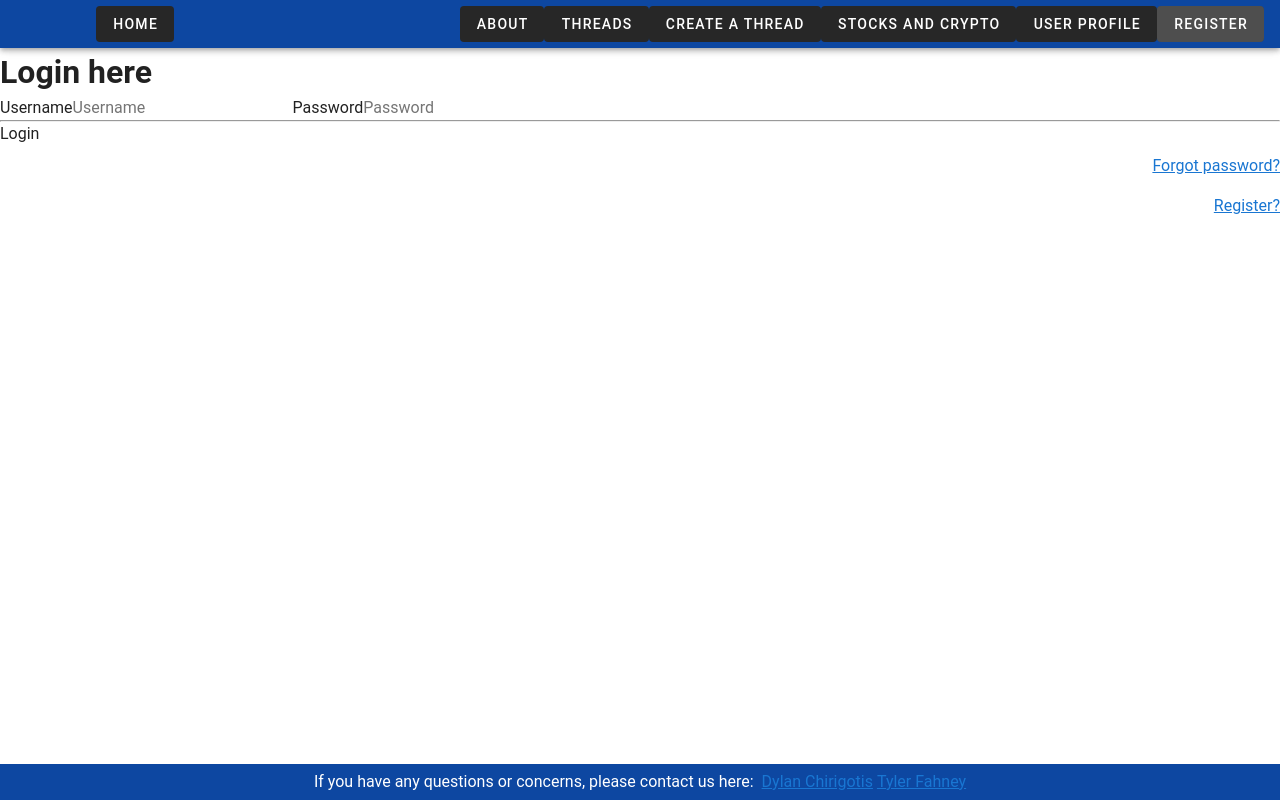
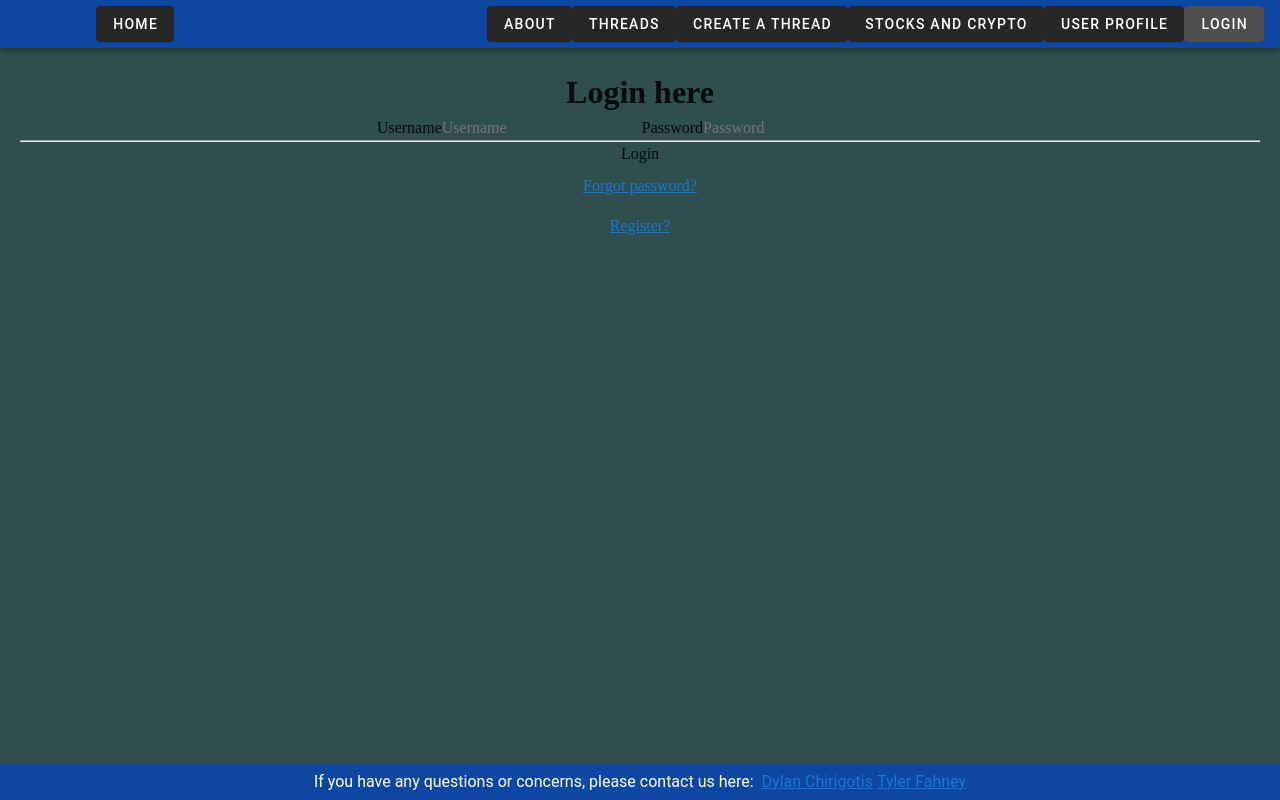
Before and after one commit to DillJoker5/Stocks-and-Crypto-for-Beginners, a Vue app in the folder csc-391-final-project/: page /#/login in a window 1280 px wide. Built offline with nearby package versions, Linux system fonts and the light colour scheme.

Commit message:
worked on styling, made user profile and login pages same background and centered everything

```diff
--- a/csc-391-final-project/src/components/AppNav.vue
+++ b/csc-391-final-project/src/components/AppNav.vue
@@ -11,7 +11,7 @@
             <v-btn class='hidden-sm-and-down' to='/createThread' depressed>Create A Thread</v-btn>
             <v-btn class='hidden-sm-and-down' to='/viewStockCryptoTable' depressed>Stocks and Crypto</v-btn>
             <v-btn class='hidden-sm-and-down' to='/userProfile' depressed>User Profile</v-btn>
-            <v-btn class='hidden-sm-and-down' to='/login' depressed>Register</v-btn>
+            <v-btn class='hidden-sm-and-down' to='/login' depressed>Login</v-btn>
         </v-app-bar>
     </span>
 </template>
--- a/csc-391-final-project/src/components/ForgotPassword.vue
+++ b/csc-391-final-project/src/components/ForgotPassword.vue
@@ -1,5 +1,5 @@
 <template>
-    <div class="vue-tempalte">
+    <div class="forgotpassword">
         <form>
             <h3>Forgot Password</h3>
 
@@ -21,3 +21,13 @@
         }
     }
 </script>
+
+<style scoped>
+.forgotpassword {
+    background-color: darkslategrey;
+    height: 100%;
+    padding: 20px;
+    font-family: cursive;
+    text-align: center;
+}
+</style>
--- a/csc-391-final-project/src/components/LoginForm.vue
+++ b/csc-391-final-project/src/components/LoginForm.vue
@@ -2,17 +2,17 @@
    <span>
        <div class= 'login'>
             <h1> Login here</h1>
-            <form class="login" @submit.prevent="login">
+            <form class="logins" @submit.prevent="login">
             <label>Username</label>
             <input required v-model="username" type ="text" placeholder="Username"/>
             <label>Password</label>
             <input required v-model="password" type="password" placeholder="Password"/>
             <hr/>
-            <button type="submit">Login</button>
-            <p class="forgot-password text-right mt-2 mb-4">
+            <button type="submit" class="login-button">Login</button>
+            <p class="forgot-password text-center mt-2 mb-4">
             <router-link to="/forgot-password">Forgot password?</router-link>
             </p>
-            <p class="register text-right mt-2 mb-4">
+            <p class="register text-center mt-2 mb-4">
             <router-link to="/register">Register?</router-link>
             </p>
             </form>
@@ -37,5 +37,11 @@ export default {
 </script>
 
 <style scoped>
+h1{
+    text-align: center;
+}
+.login{
+    text-align: center;
+}
 
- </style>
+</style>
--- a/csc-391-final-project/src/components/Register.vue
+++ b/csc-391-final-project/src/components/Register.vue
@@ -1,5 +1,5 @@
 <template>
-    <div class="vue-tempalte">
+    <div class="register">
         <form>
             <h3>Sign Up</h3>
 
@@ -24,7 +24,7 @@
 
             <button type="submit" class="btn btn-dark btn-lg btn-block">Sign Up</button>
 
-            <p class="forgot-password text-right">
+            <p class="forgot-password text-center">
                 Already registered
                 <router-link :to="{name: 'Login'}">sign in?</router-link>
             </p>
@@ -39,3 +39,15 @@
         }
     }
 </script>
+<style scoped>
+.register {
+    background-color: darkslategrey;
+    height: 100%;
+    padding: 20px;
+    font-family: cursive;
+    text-align: center;
+
+}
+
+
+</style>
--- a/csc-391-final-project/src/views/Login.vue
+++ b/csc-391-final-project/src/views/Login.vue
@@ -1,6 +1,9 @@
 <template>
     <span>
-        <login-form/>
+        <div class="login">
+            <login-form/>
+        </div>
+
     </span>
 </template>
 
@@ -15,8 +18,13 @@ export default {
 };
 </script>
  <style scoped>
+ .login {
+    background-color: darkslategrey;
+    height: 100%;
+    padding: 20px;
+    font-family: cursive;
+}
 
- .login h1 {
-    margin-left: -25vw;
-}
+
+
  </style>
--- a/csc-391-final-project/src/views/UserProfile.vue
+++ b/csc-391-final-project/src/views/UserProfile.vue
@@ -24,5 +24,6 @@ export default {
     background-color: darkslategrey;
     height: 100%;
     padding: 20px;
+    font-family: cursive;
 }
 </style>
```
